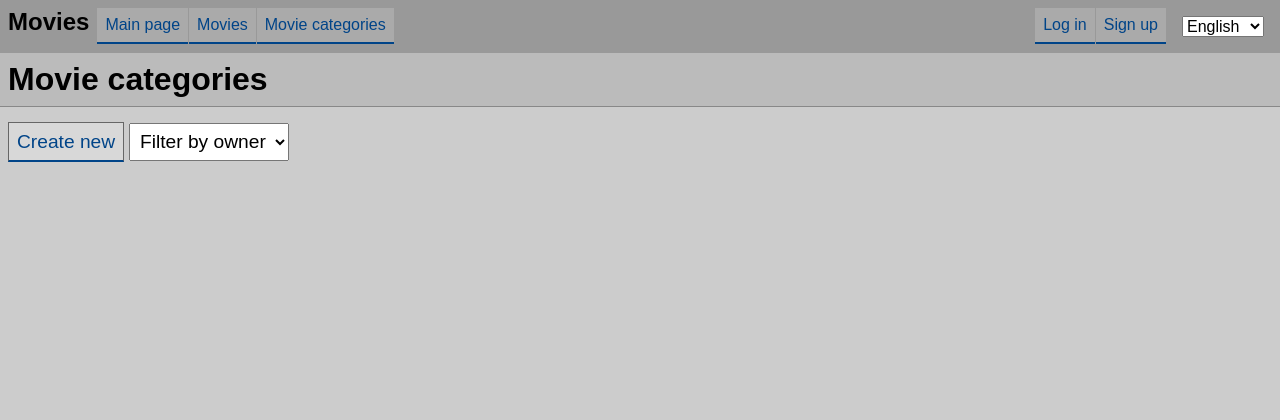
After one commit to MaxIsayev/Max_Python_Final_Project, a Django app: page /movie_categories/ in a window 1280 px wide. The commit adds this page. Shown: the top 420 px of the page. Run offline with Django 5.2, Linux system fonts and the light colour scheme; data that the repository does not hold is empty.

Commit message:
generic views and filter

```diff
--- a/movie_catalog_project/movie_catalog_app/static/css/style.css
+++ b/movie_catalog_project/movie_catalog_app/static/css/style.css
@@ -186,3 +186,29 @@ header form select {
     margin: 1rem;
     font-size: 100%;
 }
+
+button, .button {
+    background-color: #d8d8d8;
+    border: 1px solid #666666;
+    border-bottom: 2px solid #004488;
+    padding: 0.5rem;
+    font-size: 120%;
+    cursor: pointer;
+}
+
+button:hover, .button:hover {
+    background-color: #dfdfdf;
+    border-bottom: 2px solid #0055cc;
+}
+
+.toolbar {
+    margin: 0.5rem;
+}
+
+.toolbar form {
+    display: inline;
+}
+
+.toolbar form select {
+    padding: 0.4rem;
+}
--- a/movie_catalog_project/movie_catalog_app/templates/base.html
+++ b/movie_catalog_project/movie_catalog_app/templates/base.html
@@ -14,6 +14,7 @@
         <ul class="nav">
             <li><a href="{% url 'index' %}">{% trans "main page"|capfirst %}</a></li>
             <li><a href="{% url 'movie_list' %}">{% trans "movies"|capfirst %}</a></li>
+            <li><a href="{% url 'movie_category_list' %}">{% trans "movie categories"|capfirst %}</a></li>
         </ul>
         <span class="spacer"></span>
         <ul class="nav nav-user">
--- /dev/null
+++ b/movie_catalog_project/movie_catalog_app/templates/movies/movie_category_list.html
@@ -0,0 +1,27 @@
+{% extends "base.html" %}{% load i18n %}
+{% block title %}{{ block.super }} {% trans "movie categories" %}{% endblock title %}
+{% block content %}
+<h1>{% trans "movie categories"|capfirst %}</h1>
+<div class="toolbar">
+    <a class="button" href="{% url "movie_category_create" %}">{% trans "create new"|capfirst %}</a>
+    <form method="get" action="{{ request.path }}">
+        <select name="owner" onchange="this.form.submit();">
+            <option value="">{% trans "filter by owner"|capfirst %}</option>
+            {% for user in user_list  %}
+                <option value="{{ user.username }}" {% if user.username == request.GET.owner %}selected{% endif %}>
+                    {{ user.first_name }} {{ user.last_name }}
+                    ({{ user.username }})
+                </option>
+            {% endfor %}
+        </select>
+    </form>
+</div>
+<ul>
+{% for movie_category in movie_category_list %}
+    <li>
+        <a href="{% url "movie_category_detail" movie_category.pk %}">{{ movie_category.name }}</a>
+        ({{ movie_category.movies.count }})
+    </li>
+{% endfor %}
+</ul>
+{% endblock content %}
--- a/movie_catalog_project/movie_catalog_app/urls.py
+++ b/movie_catalog_project/movie_catalog_app/urls.py
@@ -1,8 +1,14 @@
-from django.urls import path
+from django.urls import path, include
 from . import views
 
 urlpatterns = [
     path('', views.index, name='index'),
     path('movies/', views.movie_list, name='movie_list'),
     path('movie/<int:pk>/', views.movie_detail, name='movie_detail'),
+    path('movie_categories/', views.MovieCategoryListView.as_view() , name='movie_category_list'),
+    path('movie_category/<int:pk>/', views.movie_category_detail, name='movie_category_detail'),
+    path('movie_categories/create/', views.MovieCategoryCreateView.as_view(), name='movie_category_create'),
+    path('movie_category/<int:pk>/edit/', views.MovieCategoryUpdateView.as_view(), name='movie_category_update'),
+    path('movie_category/<int:pk>/delete/', views.movie_category_delete, name='movie_category_delete'),
+    path('user_profile/', include('user_profile.urls')),
 ]
--- a/movie_catalog_project/movie_catalog_app/views.py
+++ b/movie_catalog_project/movie_catalog_app/views.py
@@ -1,7 +1,15 @@
+from django.contrib import messages
+from django.contrib.auth.mixins import LoginRequiredMixin, UserPassesTestMixin
 from django.http import HttpRequest, HttpResponse
-from django.shortcuts import render
-from django.shortcuts import render, get_object_or_404
+from django.views import generic
+from django.shortcuts import render, get_object_or_404, redirect
+from django.urls import reverse
+from django.utils.translation import gettext_lazy as _
 from . import models
+from django.db.models.query import QuerySet
+from django.contrib.auth import get_user_model
+from typing import Any
+from django.contrib.auth.decorators import login_required
 # Create your views here.
 
 def index(request: HttpRequest) -> HttpResponse:
@@ -22,3 +30,63 @@ def movie_detail(request: HttpRequest, pk:int) -> HttpResponse:
     return render(request, 'movies/movie_detail.html', {
         'movie': get_object_or_404(models.Movie, pk=pk)
     })
+
+class MovieCategoryListView(generic.ListView):
+    model = models.MovieCategory
+    template_name = 'movies/movie_category_list.html'
+
+    def get_queryset(self) -> QuerySet[Any]:
+        queryset = super().get_queryset()
+        if self.request.GET.get('owner'):
+            queryset = queryset.filter(owner__username=self.request.GET.get('owner'))
+        return queryset
+
+    def get_context_data(self, **kwargs: Any) -> dict[str, Any]:
+        context = super().get_context_data(**kwargs)
+        context['user_list'] = get_user_model().objects.all().order_by('username')
+        context['movie_category_list'] = models.MovieCategory.objects.all().filter(owner__username=self.request.GET.get('owner'))
+        return context
+
+def movie_category_detail(request: HttpRequest, pk:int) -> HttpResponse:
+    return render(request, 'movies/movie_category_detail.html', {
+        'movie_category_detail': get_object_or_404(models.MovieCategory, pk=pk)
+
+    })
+
+class MovieCategoryCreateView(LoginRequiredMixin, generic.CreateView):
+    model = models.MovieCategory
+    template_name = 'movies/movie_category_create.html'
+    fields = ('name', )
+
+    def get_success_url(self) -> str:
+        messages.success(self.request, _('movie category created successfully').capitalize())
+        return reverse('movie_category_list')
+
+    def form_valid(self, form):
+        form.instance.owner = self.request.user
+        return super().form_valid(form)
+
+class MovieCategoryUpdateView(
+        LoginRequiredMixin,
+        UserPassesTestMixin,
+        generic.UpdateView
+    ):
+    model = models.MovieCategory
+    template_name = 'movies/movie_category_update.html'
+    fields = ('name', )
+
+    def get_success_url(self) -> str:
+        messages.success(self.request, _('movie category updated successfully').capitalize())
+        return reverse('movie_category_list')
+
+    def test_func(self) -> bool | None:
+        return self.get_object().owner == self.request.user
+
+@login_required
+def movie_category_delete(request: HttpRequest, pk: int) -> HttpResponse:
+    movie_category = get_object_or_404(models.MovieCategory, pk=pk, owner=request.user)
+    if request.method == "POST":
+        movie_category.delete()
+        messages.success(request, _("movie category deleted successfully"))
+        return redirect('movie_category_list')
+    return render(request, 'movies/movie_category_delete.html', {'movie_category': movie_category, 'object': movie_category})
```
Also changed, not shown: movie_catalog_project/movie_catalog_app/templates/movies/movie_category_create.html (added, +10 -0 lines), movie_catalog_project/movie_catalog_app/templates/movies/movie_category_delete.html (added, +19 -0 lines), movie_catalog_project/movie_catalog_app/templates/movies/movie_category_detail.html (added, +19 -0 lines), movie_catalog_project/movie_catalog_app/templates/movies/movie_category_update.html (added, +10 -0 lines), README.md.
